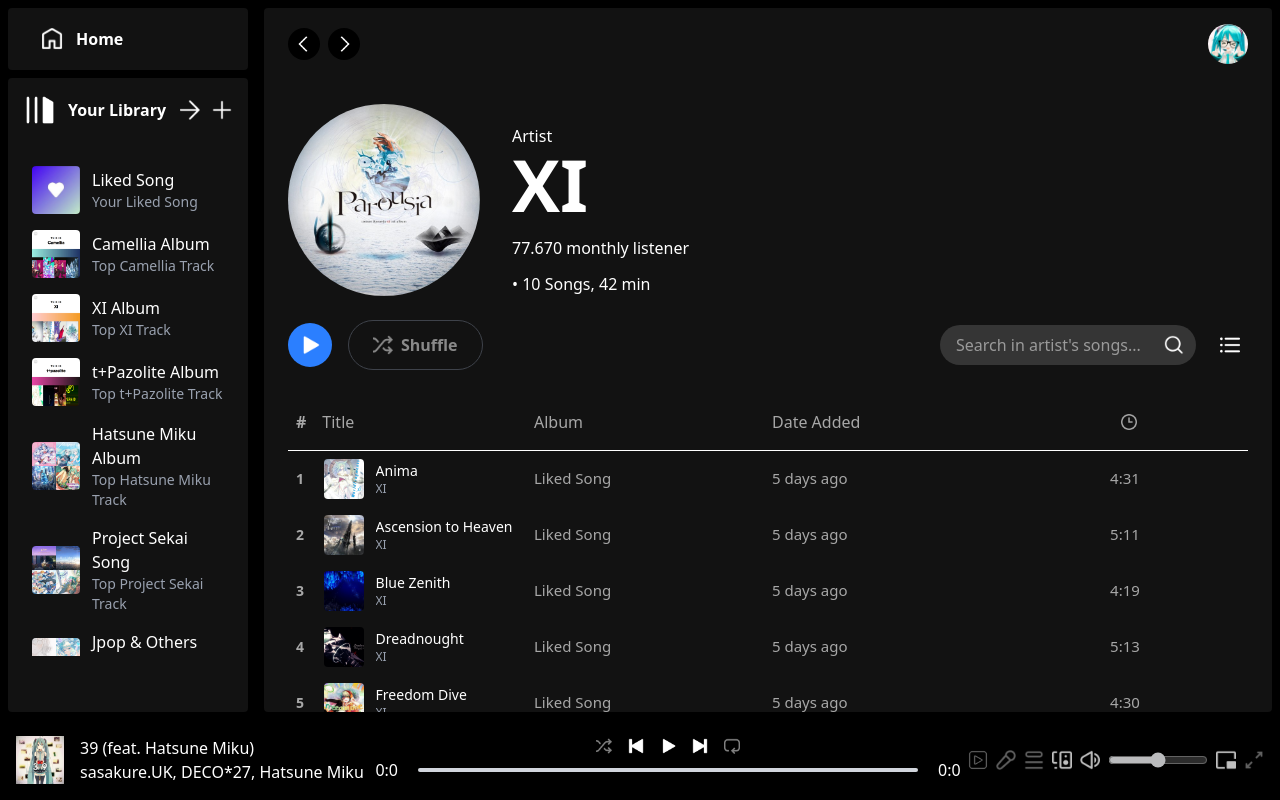
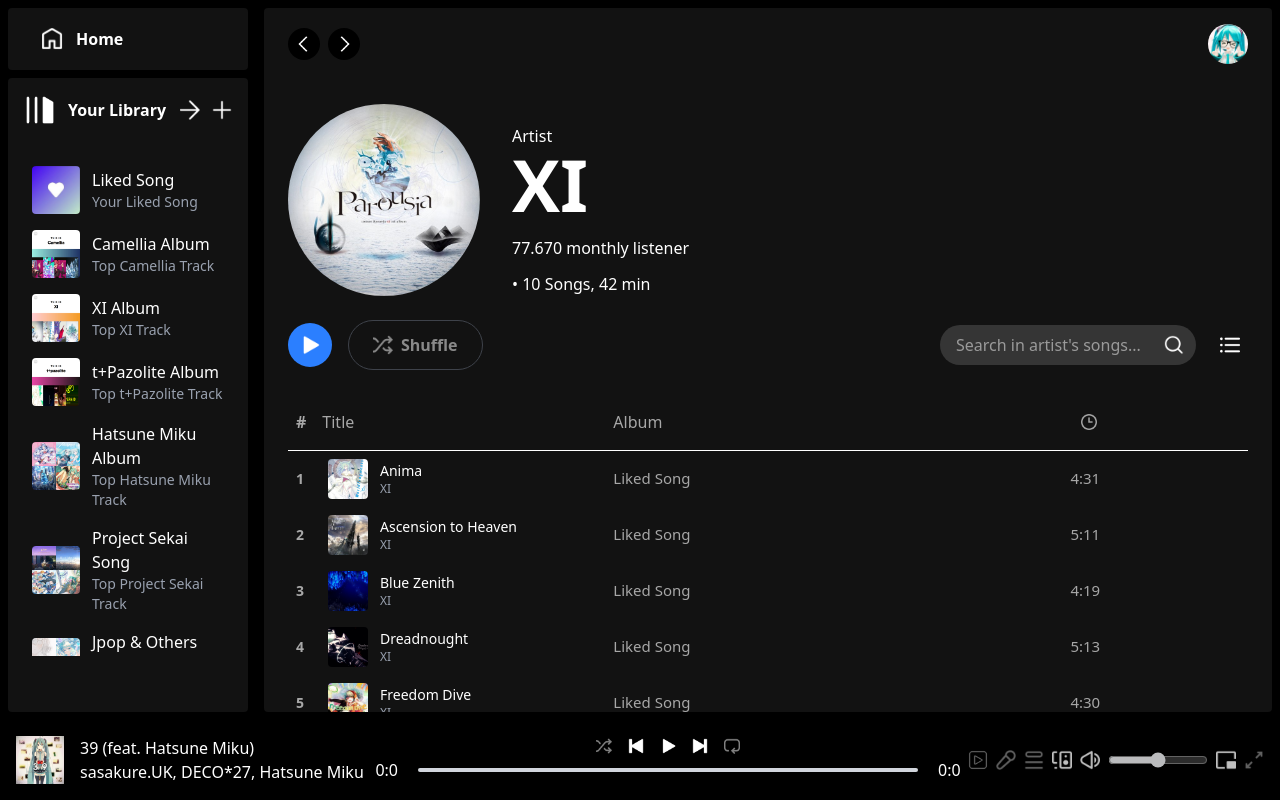
Before and after one commit to Artdi123/Musten, a React (Vite) app: page /artist/1 in a window 1280 px wide. Built offline with nearby package versions, Linux system fonts and the light colour scheme.

Commit message:
remove date added

```diff
--- a/src/components/DisplayAlbum.jsx
+++ b/src/components/DisplayAlbum.jsx
@@ -373,12 +373,11 @@
         </div>
       </div>
 
-      <div className="grid grid-cols-3 sm:grid-cols-4 mt-10 mb-4 pl-2 text-[#a7a7a7]">
+      <div className="grid grid-cols-2 sm:grid-cols-3 mt-10 mb-4 pl-2 text-[#a7a7a7]">
         <p>
           <b className="mr-4">#</b>Title
         </p>
         <p>Album</p>
-        <p className="hidden sm:block">Date Added</p>
         <img className="m-auto w-4" src={assets.clock_icon} alt="" />
       </div>
       <hr />
@@ -387,7 +386,7 @@
           <div
             onClick={() => playWithId(item.id, albumSongs, albumData.id)}
             key={index}
-            className="grid grid-cols-3 sm:grid-cols-4 gap-2 p-2 items-center text-[#a7a7a7] text-sm hover:bg-[#ffffff26] cursor-pointer"
+            className="grid grid-cols-2 sm:grid-cols-3 gap-2 p-2 items-center text-[#a7a7a7] text-sm hover:bg-[#ffffff26] cursor-pointer"
           >
             <div className="flex items-center">
               <b className="mr-4 text-[#a7a7a7] w-4">{index + 1}</b>
@@ -398,7 +397,6 @@
               </div>
             </div>
             <p className="text-[15px]">{getSongAlbum(item)}</p>
-            <p className="text-[15px] hidden sm:block">5 days ago</p>
             <p className="text-[15px] text-center">{item.duration}</p>
           </div>
         )
--- a/src/components/DisplayArtist.jsx
+++ b/src/components/DisplayArtist.jsx
@@ -322,12 +322,11 @@
         </div>
       </div>
 
-      <div className="grid grid-cols-3 sm:grid-cols-4 mt-10 mb-4 pl-2 text-[#a7a7a7]">
+      <div className="grid grid-cols-2 sm:grid-cols-3 mt-10 mb-4 pl-2 text-[#a7a7a7]">
         <p>
           <b className="mr-4">#</b>Title
         </p>
         <p>Album</p>
-        <p className="hidden sm:block">Date Added</p>
         <img className="m-auto w-4" src={assets.clock_icon} alt="" />
       </div>
       <hr />
@@ -336,7 +335,7 @@
           <div
             onClick={() => playWithId(item.id, artistSongs, null)}
             key={index}
-            className="grid grid-cols-3 sm:grid-cols-4 gap-2 p-2 items-center text-[#a7a7a7] text-sm hover:bg-[#ffffff26] cursor-pointer"
+            className="grid grid-cols-2 sm:grid-cols-3 gap-2 p-2 items-center text-[#a7a7a7] text-sm hover:bg-[#ffffff26] cursor-pointer"
           >
             <div className="flex items-center">
               <b className="mr-4 text-[#a7a7a7] w-4">{index + 1}</b>
@@ -347,7 +346,6 @@
               </div>
             </div>
             <p className="text-[15px]">{getSongAlbum(item)}</p>
-            <p className="text-[15px] hidden sm:block">5 days ago</p>
             <p className="text-[15px] text-center">{item.duration}</p>
           </div>
         )
```
